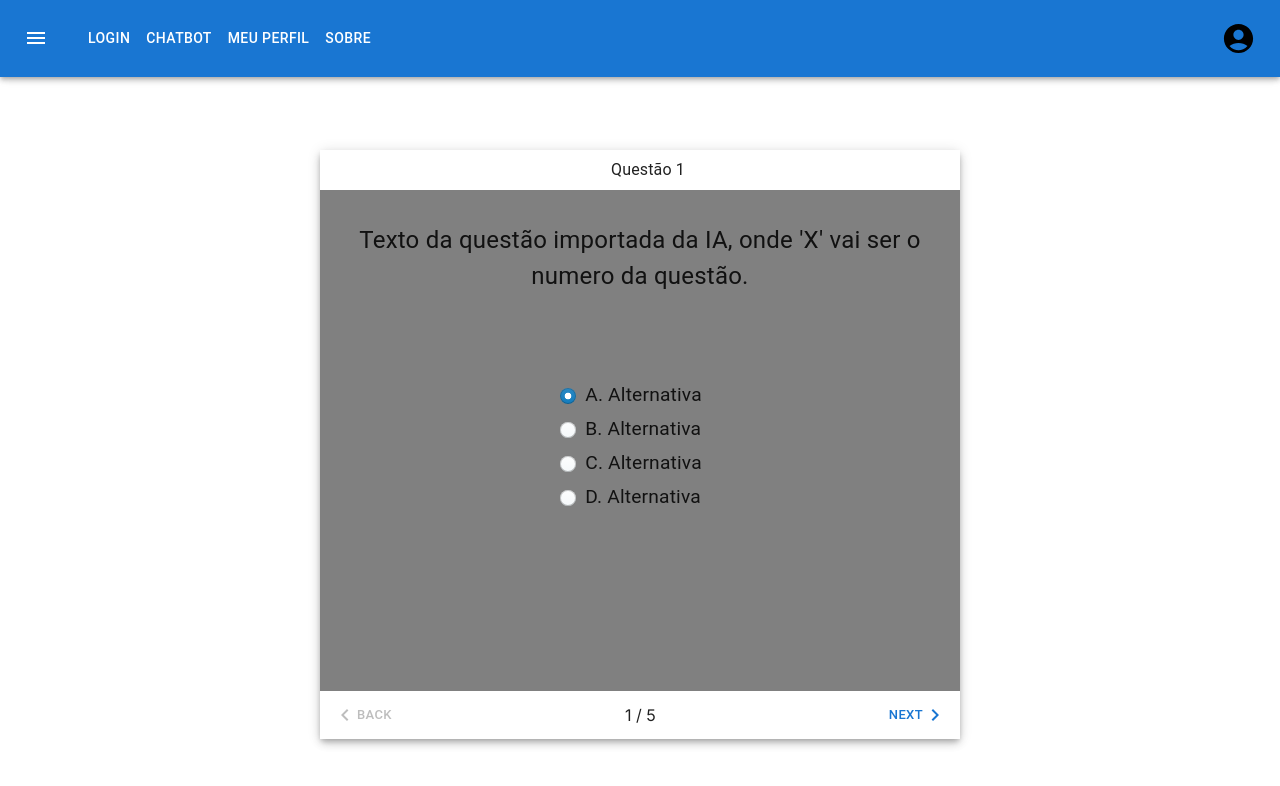
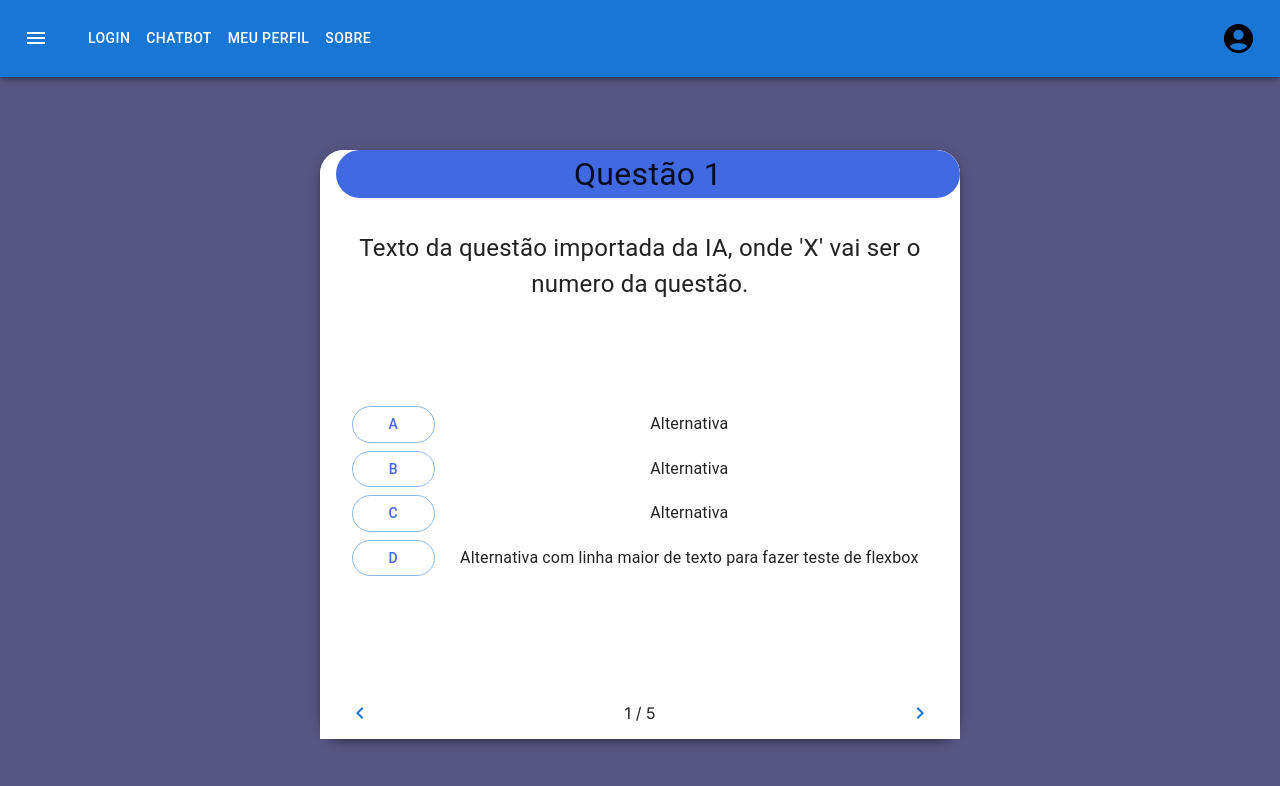
Before and after one commit to AulaOnline/AulaOnline, a React (Create React App) app: page /questionario in a window 1280 px wide. Shown: the top 786 px of the page. Built offline with nearby package versions, Linux system fonts and the light colour scheme.

Commit message:
principio de estilização do questionario (precisa arrumar)

```diff
--- a/src/Layout/components/RadioGroupQuestionario.js
+++ b/src/Layout/components/RadioGroupQuestionario.js
@@ -1,87 +1,97 @@
 import * as React from 'react';
-import { styled } from '@mui/material/styles';
-import { Typography } from "@mui/material";
-import Radio from '@mui/material/Radio';
-import RadioGroup from '@mui/material/RadioGroup';
-import FormControlLabel from '@mui/material/FormControlLabel';
-import FormControl from '@mui/material/FormControl';
-import FormLabel from '@mui/material/FormLabel';
+import { Typography, Button, Grid } from "@mui/material";
 
-const BpIcon = styled('span')(({ theme }) => ({
-  borderRadius: '50%',
-  width: 16,
-  height: 16,
-  boxShadow:
-    theme.palette.mode === 'dark'
-      ? '0 0 0 1px rgb(16 22 26 / 40%)'
-      : 'inset 0 0 0 1px rgba(16,22,26,.2), inset 0 -1px 0 rgba(16,22,26,.1)',
-  backgroundColor: theme.palette.mode === 'dark' ? '#394b59' : '#f5f8fa',
-  backgroundImage:
-    theme.palette.mode === 'dark'
-      ? 'linear-gradient(180deg,hsla(0,0%,100%,.05),hsla(0,0%,100%,0))'
-      : 'linear-gradient(180deg,hsla(0,0%,100%,.8),hsla(0,0%,100%,0))',
-  '.Mui-focusVisible &': {
-    outline: '2px auto rgba(19,124,189,.6)',
-    outlineOffset: 2,
-  },
-  'input:hover ~ &': {
-    backgroundColor: theme.palette.mode === 'dark' ? '#30404d' : '#ebf1f5',
-  },
-  'input:disabled ~ &': {
-    boxShadow: 'none',
-    background:
-      theme.palette.mode === 'dark' ? 'rgba(57,75,89,.5)' : 'rgba(206,217,224,.5)',
-  },
-}));
+export default function RadioGroupQuestionario() {
+  const [selectedOption, setSelectedOption] = React.useState(null);
 
-const BpCheckedIcon = styled(BpIcon)({
-  backgroundColor: '#137cbd',
-  backgroundImage: 'linear-gradient(180deg,hsla(0,0%,100%,.1),hsla(0,0%,100%,0))',
-  '&::before': {
-    display: 'block',
-    width: 16,
-    height: 16,
-    backgroundImage: 'radial-gradient(#fff,#fff 28%,transparent 32%)',
-    content: '""',
-  },
-  'input:hover ~ &': {
-    backgroundColor: '#106ba3',
-  },
-});
+  const handleOptionClick = (option) => {
+    if (selectedOption === option) {
+      setSelectedOption(null);
+    } else {
+      setSelectedOption(option);
+    }
+  };
 
-// Inspired by blueprintjs
-function BpRadio(props) {
   return (
-    <Radio
-      disableRipple
-      color="default"
-      checkedIcon={<BpCheckedIcon />}
-      icon={<BpIcon />}
-      {...props}
-    />
+    <Grid container direction="column" spacing={1}>
+      <Typography variant="h6" gutterBottom>
+      </Typography>
+      <Grid item container alignItems="center" spacing={2}>
+        <Grid item xs={2}>
+          <Button
+            variant={selectedOption === 'A' ? 'contained' : 'outlined'}
+            onClick={() => handleOptionClick('A')}
+            fullWidth
+            sx={{
+              borderRadius: 16,
+              color: selectedOption === 'A' ? 'white' : 'royalblue',
+              backgroundColor: selectedOption === 'A' ? 'royalblue' : 'transparent',
+            }}
+          >
+            A
+          </Button>
+        </Grid>
+        <Grid item xs={10}>
+          <Typography variant="body1">Alternativa</Typography>
+        </Grid>
+      </Grid>
+      <Grid item container alignItems="center" spacing={2}>
+        <Grid item xs={2}>
+          <Button
+            variant={selectedOption === 'B' ? 'contained' : 'outlined'}
+            onClick={() => handleOptionClick('B')}
+            fullWidth
+            sx={{
+              borderRadius: 16,
+              color: selectedOption === 'B' ? 'white' : 'royalblue',
+              backgroundColor: selectedOption === 'B' ? 'royalblue' : 'transparent',
+            }}
+          >
+            B
+          </Button>
+        </Grid>
+        <Grid item xs={10}>
+          <Typography variant="body1">Alternativa</Typography>
+        </Grid>
+      </Grid>
+      <Grid item container alignItems="center" spacing={2}>
+        <Grid item xs={2}>
+          <Button
+            variant={selectedOption === 'C' ? 'contained' : 'outlined'}
+            onClick={() => handleOptionClick('C')}
+            fullWidth
+            sx={{
+              borderRadius: 16,
+              color: selectedOption === 'C' ? 'white' : 'royalblue',
+              backgroundColor: selectedOption === 'C' ? 'royalblue' : 'transparent',
+            }}
+          >
+            C
+          </Button>
+        </Grid>
+        <Grid item xs={10}>
+          <Typography variant="body1">Alternativa</Typography>
+        </Grid>
+      </Grid>
+      <Grid item container alignItems="center" spacing={2}>
+        <Grid item xs={2}>
+          <Button
+            variant={selectedOption === 'D' ? 'contained' : 'outlined'}
+            onClick={() => handleOptionClick('D')}
+            fullWidth
+            sx={{
+              borderRadius: 16,
+              color: selectedOption === 'D' ? 'white' : 'royalblue',
+              backgroundColor: selectedOption === 'D' ? 'royalblue' : 'transparent',
+            }}
+          >
+            D
+          </Button>
+        </Grid>
+        <Grid item xs={10}>
+          <Typography variant="body1">Alternativa com linha maior de texto para fazer teste de flexbox </Typography>
+        </Grid>
+      </Grid>
+    </Grid>
   );
 }
-
-export default function RadioGroupQuestionario() {
-  return (
-    <FormControl>
-      <FormLabel id="demo-customized-radios"></FormLabel>
-      <RadioGroup
-        defaultValue="A. Alternativa"
-        aria-labelledby="demo-customized-radios"
-        name="customized-radios"
-      >
-        <FormControlLabel value="A. Alternativa" control={<BpRadio />} label={<Typography sx={{ fontSize: '1.2rem' }}>A. Alternativa</Typography>} />
-        <FormControlLabel value="B. Alternativa" control={<BpRadio />} label={<Typography sx={{ fontSize: '1.2rem' }}>B. Alternativa</Typography>} />
-        <FormControlLabel value="C. Alternativa" control={<BpRadio />} label={<Typography sx={{ fontSize: '1.2rem' }}>C. Alternativa</Typography>} />
-        <FormControlLabel value="D. Alternativa" control={<BpRadio />} label={<Typography sx={{ fontSize: '1.2rem' }}>D. Alternativa</Typography>} />
-        {/* <FormControlLabel
-          value="disabled"
-          disabled
-          control={<BpRadio />}
-          label="(Disabled option)"
-        />*/}
-      </RadioGroup>
-    </FormControl>
-  );
-}
--- a/src/Pages/Questionario/Questionario.js
+++ b/src/Pages/Questionario/Questionario.js
@@ -50,8 +50,8 @@ export default function Questionario() {
     return (
         <Grid container>
             <Navbar />
-            <Grid container sx={{ display: "flex", height: "calc(100vh - 64px)", justifyContent: "center", alignItems: "center", textAlign: "center" }}>
-                <Paper elevation={5} sx={{ bgcolor: "grey", height: "80%", width: "50%" }}>
+            <Grid container sx={{ bgcolor: "#565683", display: "flex", height: "calc(100vh - 64px)", justifyContent: "center", alignItems: "center", textAlign: "center" }}>
+                <Paper elevation={5} sx={{ borderRadius: 6, bgcolor: "white", height: "80%", width: "50%" }}>
                     <Box sx={{ display: 'flex', flexDirection: 'column', height: '100%', width: '100%' }}>
                     <Paper
                         square
@@ -62,17 +62,21 @@ export default function Questionario() {
                             height: 50,
                             pl: 2,
                             bgcolor: 'background.default',
+                            borderRadius: 12
                         }}
                     >
                         {/* alterar porcentagem pra caber as alternativas */}
                         {/* aprender a mexer no flexbox pra ficar bonito KK */}
-                        <Typography sx={{ textAlign: 'center', width: '100%' }}>{steps[activeStep].label}</Typography>                    </Paper>
+                        <Typography sx={{ borderRadius: 12, bgcolor: "royalblue", fontSize: '2rem', textAlign: 'center', width: '100%' }}>{steps[activeStep].label}</Typography>                    </Paper>
                         <Box sx={{ height: '100%', maxWidth: '100%', p: 2 }}>
                             <Box sx={{ height: '30%', maxWidth: '100%', p: 2 }}>
-                                <Typography sx={{ textAlign: 'center', fontSize: '1.5rem'}}>{steps[activeStep].description}</Typography>
+                                <Typography sx={{ width: '100%', textAlign: 'center', fontSize: '1.5rem'}}>{steps[activeStep].description}</Typography>
                             </Box>
-                            <RadioGroupQuestionario />
+                            <Box sx={{ height: '70%', maxWidth: '100%', justifyContent: "center", p: 2 }}>
+                                <RadioGroupQuestionario />
+                            </Box>
                         </Box>
+
                         <MobileStepper
                             variant="text"
                             steps={maxSteps}
@@ -80,11 +84,13 @@ export default function Questionario() {
                             activeStep={activeStep}
                             nextButton={
                                 <Button
-                                    size="small"
+                                    sx={{borderRadius: 16}}
+                                    bgcolor="royalblue"
+                                    size="medium"
                                     onClick={handleNext}
                                     disabled={activeStep === maxSteps - 1}
                                 >
-                                    Next
+
                                     {theme.direction === 'rtl' ? (
                                         <KeyboardArrowLeft />
                                     ) : (
@@ -93,16 +99,23 @@ export default function Questionario() {
                                 </Button>
                             }
                             backButton={
-                                <Button size="small" onClick={handleBack} disabled={activeStep === 0}>
+                                <Button
+                                    sx={{borderRadius: 16}}
+                                    bgcolor="royalblue"
+                                    size="medium"
+                                    onClick={handleNext}
+                                    disabled={activeStep === maxSteps - 1}
+                                >
                                     {theme.direction === 'rtl' ? (
                                         <KeyboardArrowRight />
                                     ) : (
                                         <KeyboardArrowLeft />
                                     )}
-                                    Back
+
                                 </Button>
                             }
                         />
+
                     </Box>
                 </Paper>
             </Grid>
```
